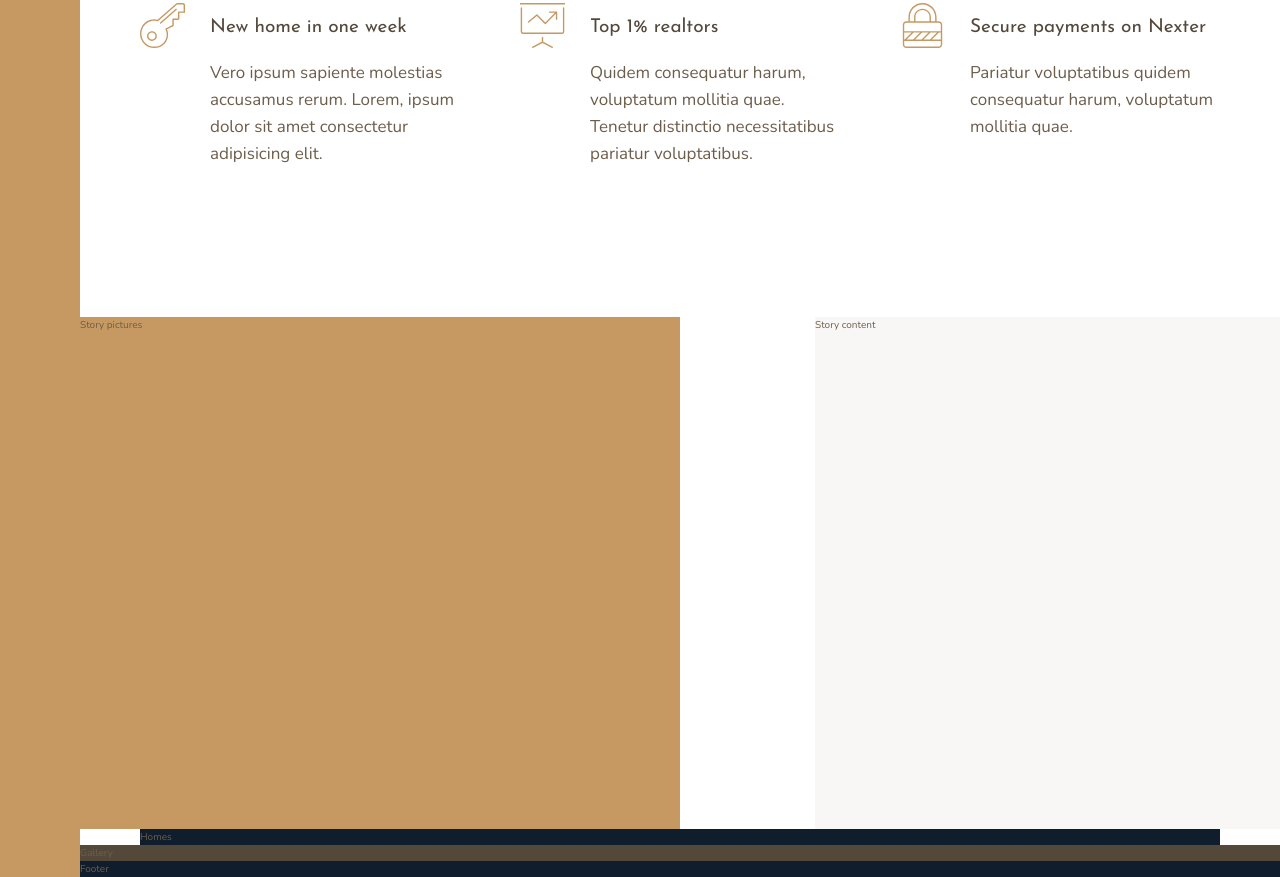
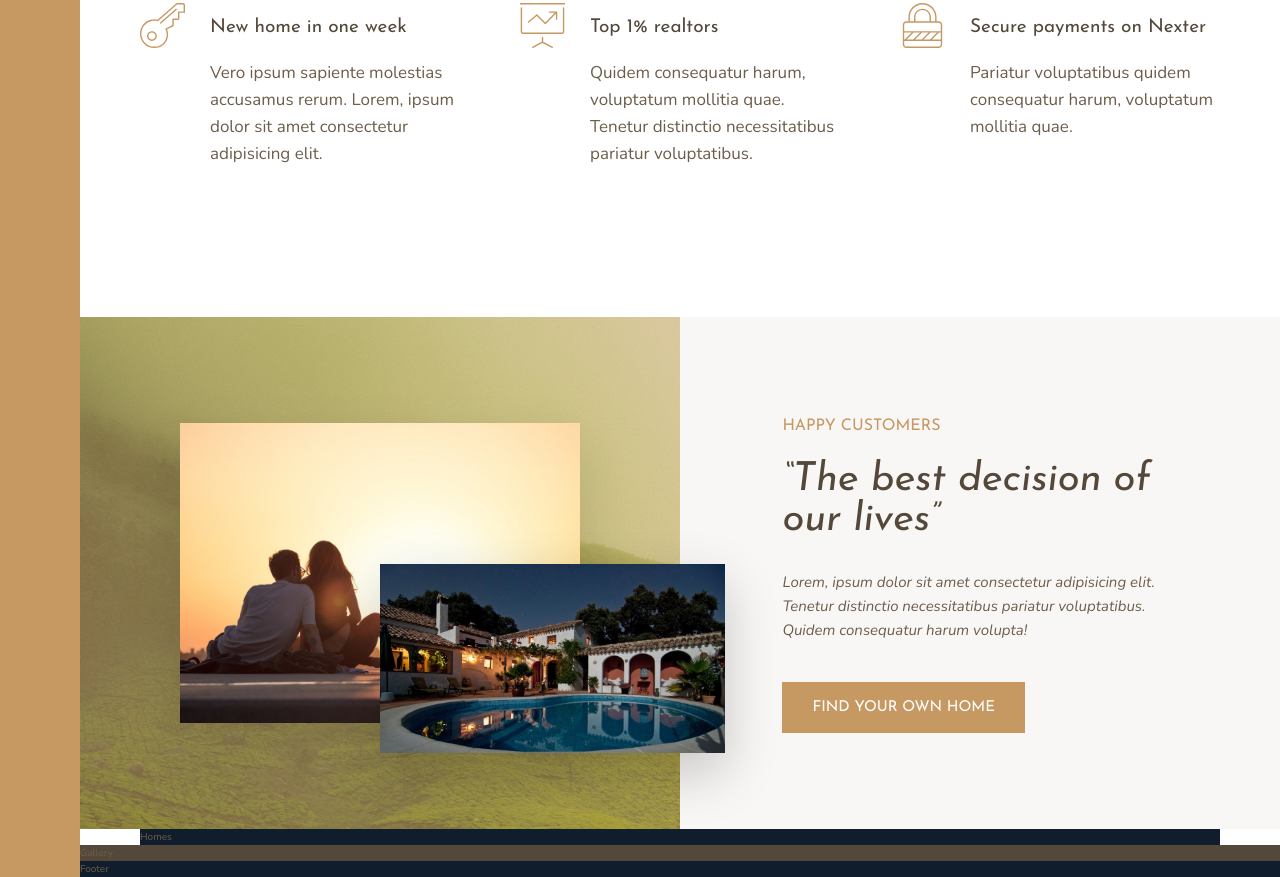
Before and after one commit to JuanTorres93/css-course-nexter-project-3, a website: page index.html in a window 1280 px wide. Shown: the part 991-1868 px from the top of the page. Drawn offline with nearby package versions, Linux system fonts and the light colour scheme; files that its build step writes are made by us from their sources.

Commit message:
Story section

```diff
--- a/index.html
+++ b/index.html
@@ -98,11 +98,18 @@
     </section>
 
     <section class="story__pictures">
-        Story pictures
+        <img src="img/story-1.jpeg" alt="Couple with new house" class="story__img--1">
+        <img src="img/story-2.jpeg" alt="New house" class="story__img--2">
     </section>
 
     <section class="story__content">
-        Story content
+        <h3 class="heading-3 mb-sm">Happy Customers</h3>
+        <h2 class="heading-2 heading-2--dark mb-md">&ldquo;The best decision of our lives&rdquo;</h2>
+        <p class="story__text">
+            Lorem, ipsum dolor sit amet consectetur adipisicing elit. Tenetur distinctio necessitatibus pariatur
+            voluptatibus. Quidem consequatur harum volupta!
+        </p>
+        <button class="btn">Find your own home</button>
     </section>
 
     <section class="homes">
--- a/sass/_story.scss
+++ b/sass/_story.scss
@@ -3,11 +3,52 @@
 .story {
     &__pictures {
         background-color: $color-primary;
+        background-image: linear-gradient(rgba($color-primary, 0.5), rgba($color-primary, 0.5)),
+            url(../img/back.jpg);
         grid-column: full-start / col-end 4;
+
+        display: grid;
+        grid-template-rows: repeat(6, 1fr);
+        grid-template-columns: repeat(6, 1fr);
+        align-items: center;
+    }
+
+    &__img--1 {
+        width: 100%;
+        grid-row: 2 / 6;
+        grid-column: 2 / 6;
+        box-shadow: 0 2rem 5rem rgba(black, 0.1);
+    }
+
+    &__img--2 {
+        width: 115%;
+        grid-row: 4 / 6;
+        grid-column: 4 / 7;
+        z-index: 10;
+        box-shadow: 0 2rem 5rem rgba(black, 0.2);
     }
 
     &__content {
         background-color: $color-grey-light-1;
-        grid-column: col-end 5 / full-end;
+        grid-column: col-start 5 / full-end;
+
+        padding: 6rem 8vw;
+
+        // NOTE: Just two different ways to center the content:
+        // One with flexbox and the other with grid
+
+        // display: flex;
+        // flex-direction: column;
+        // justify-content: center;
+        // align-items: flex-start;
+        display: grid;
+        align-content: center;
+        justify-items: start;
+    }
+
+    &__text {
+        font-size: 1.5rem;
+        font-style: italic;
+        margin-bottom: 4rem;
     }
 }
--- a/sass/_typography.scss
+++ b/sass/_typography.scss
@@ -12,10 +12,24 @@
 
 .heading-2 {
     @extend %heading;
+    font-size: 4rem;
+    font-style: italic;
+    line-height: 1;
+
+    &--light {
+        color: $color-grey-light-1;
+    }
+
+    &--dark {
+        color: $color-grey-dark-1;
+    }
 }
 
 .heading-3 {
     @extend %heading;
+    font-size: 1.6rem;
+    color: $color-primary;
+    text-transform: uppercase;
 }
 
 .heading-4 {
@@ -30,3 +44,36 @@
         color: $color-grey-dark-1;
     }
 }
+
+.btn {
+    background-color: $color-primary;
+    color: white;
+    border: none;
+    border-radius: 0;
+    font-family: $font-display;
+    font-size: 1.5rem;
+    text-transform: uppercase;
+    padding: 1.8rem 3rem;
+    cursor: pointer;
+    transition: all 0.2s;
+
+    &:hover {
+        background-color: $color-primary-dark;
+    }
+}
+
+.mb-sm {
+    margin-bottom: 2rem;
+}
+
+.mb-md {
+    margin-bottom: 3rem;
+}
+
+.mb-lg {
+    margin-bottom: 4rem;
+}
+
+.mb-hg {
+    margin-bottom: 8rem;
+}
```
